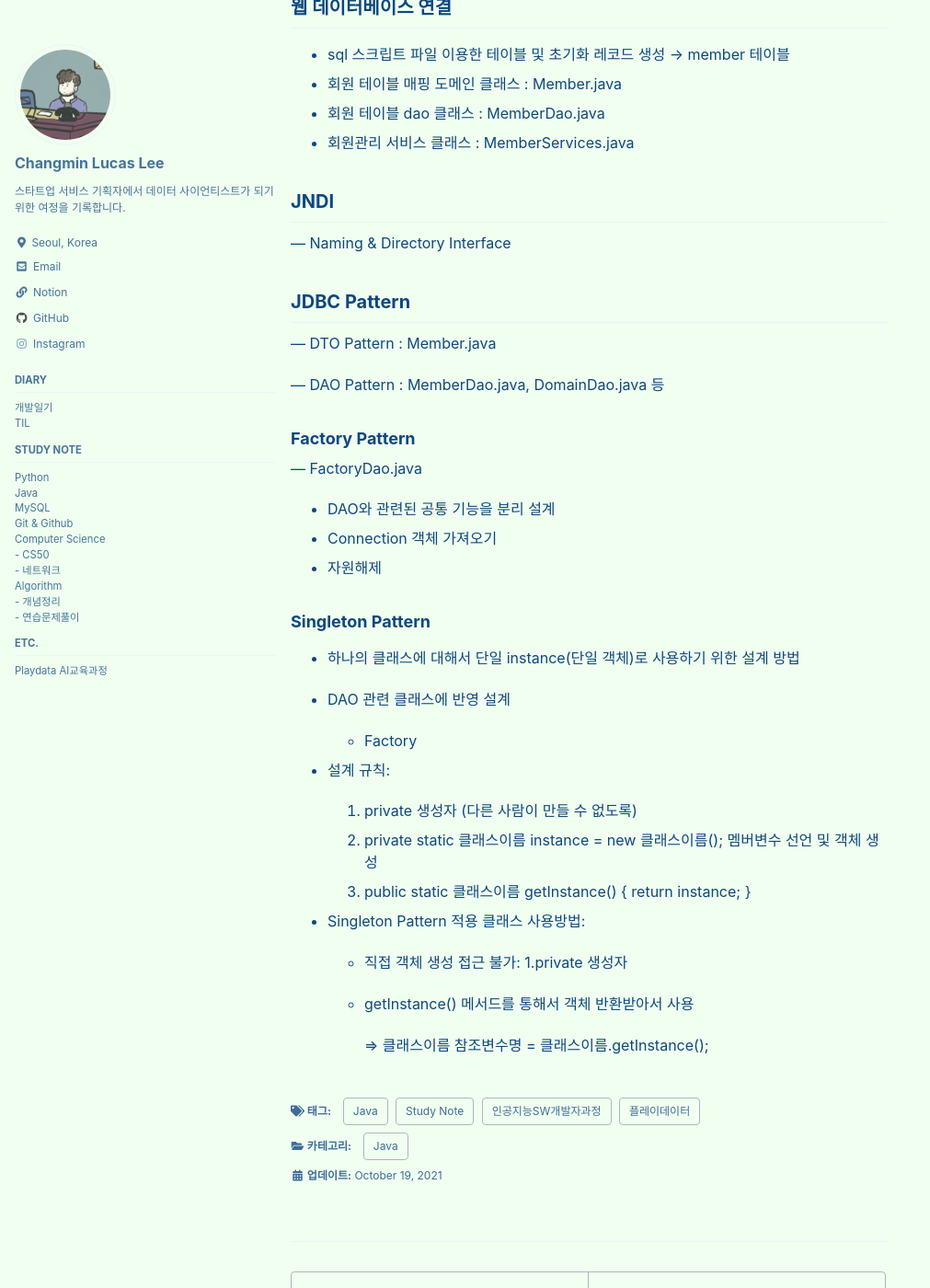
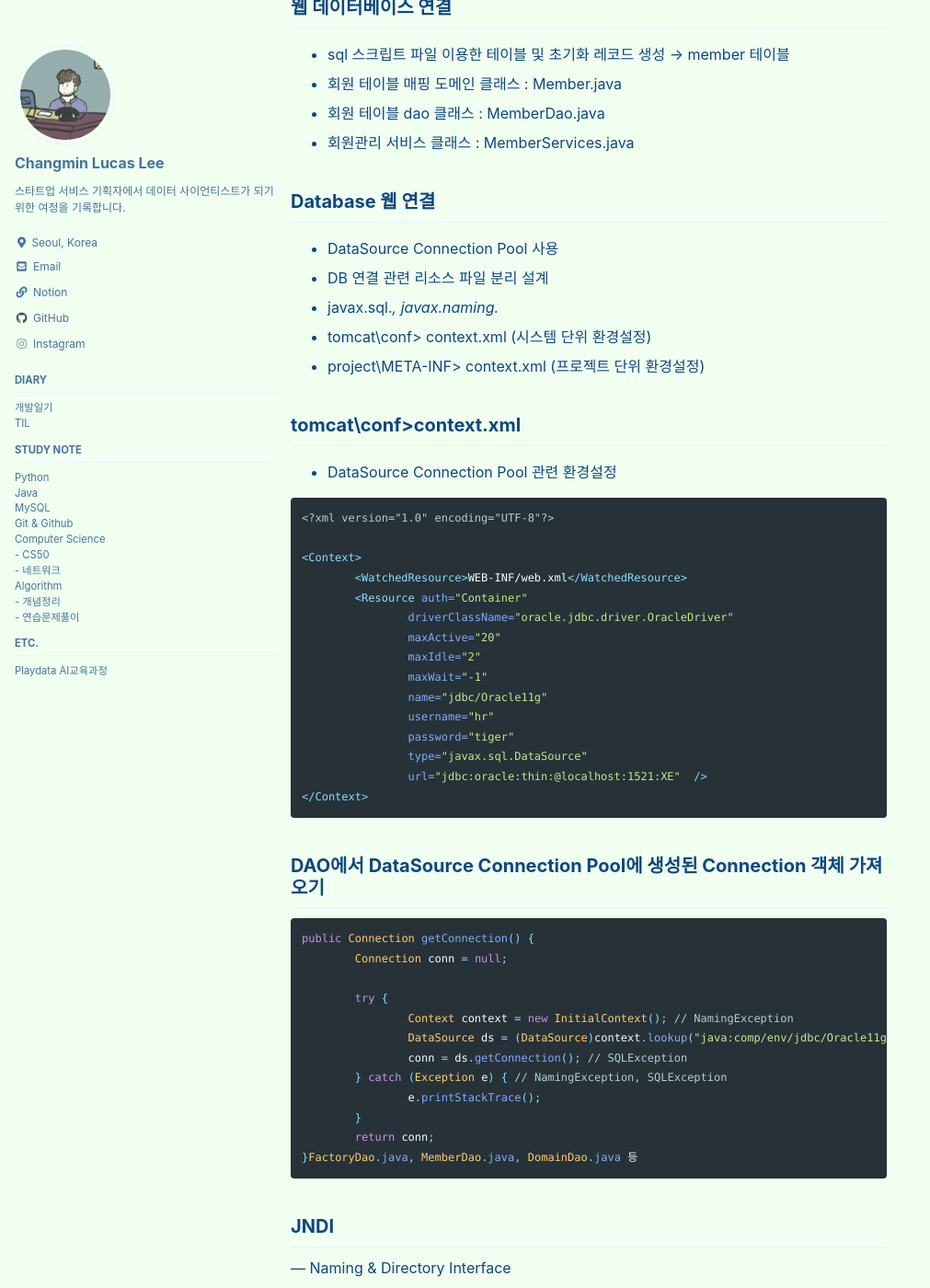
Before and after one commit to lucathree/lucathree.github.io, a Jekyll site: the page built from _posts/2021/2021-10-19-day92.md, in a window 1280 px wide and 1400 px high, scrolled down 977 px. Shown: the whole window at 92% size, without its empty margins (0-1011 px from the left). Built offline with Jekyll 4.4.1, drawn with Linux system fonts in a browser that asks for light colours; cached includes are drawn as plain includes; comment, search, counter and statistics services are not loaded; some of the changed text lies outside the part shown.

Commit message:
day92 노트 수정

````diff
--- a/_posts/2021/2021-10-19-day92.md
+++ b/_posts/2021/2021-10-19-day92.md
@@ -50,6 +50,53 @@ tags:
 - 회원 테이블 dao 클래스 : MemberDao.java
 - 회원관리 서비스 클래스 : MemberServices.java
 
+## Database 웹 연결
+
+- DataSource Connection Pool 사용
+- DB 연결 관련 리소스 파일 분리 설계
+- javax.sql.*, javax.naming.*
+- tomcat\conf> context.xml (시스템 단위 환경설정)
+- project\META-INF> context.xml (프로젝트 단위 환경설정)
+
+## tomcat\conf>context.xml
+
+- DataSource Connection Pool 관련 환경설정
+
+```xml
+<?xml version="1.0" encoding="UTF-8"?>
+
+<Context>
+	<WatchedResource>WEB-INF/web.xml</WatchedResource>
+	<Resource auth="Container"
+		driverClassName="oracle.jdbc.driver.OracleDriver"
+		maxActive="20"
+		maxIdle="2"
+		maxWait="-1"
+		name="jdbc/Oracle11g"
+		username="hr"
+		password="tiger"
+		type="javax.sql.DataSource"
+		url="jdbc:oracle:thin:@localhost:1521:XE"  />
+</Context>
+```
+
+## DAO에서 DataSource Connection Pool에 생성된 Connection 객체 가져오기
+
+```java
+public Connection getConnection() {
+	Connection conn = null;
+
+	try {
+		Context context = new InitialContext(); // NamingException
+		DataSource ds = (DataSource)context.lookup("java:comp/env/jdbc/Oracle11g");
+		conn = ds.getConnection(); // SQLException
+	} catch (Exception e) { // NamingException, SQLException
+		e.printStackTrace();
+	}
+	return conn;
+}FactoryDao.java, MemberDao.java, DomainDao.java 등
+```
+
 ## JNDI
 
 — Naming & Directory Interface
@@ -74,7 +121,7 @@ tags:
 
 - DAO 관련 클래스에 반영 설계
 
-  - Factory
+  - FactoryDao.java, MemberDao.java, DomainDao.java 등
 
 - 설계 규칙:
 
````
